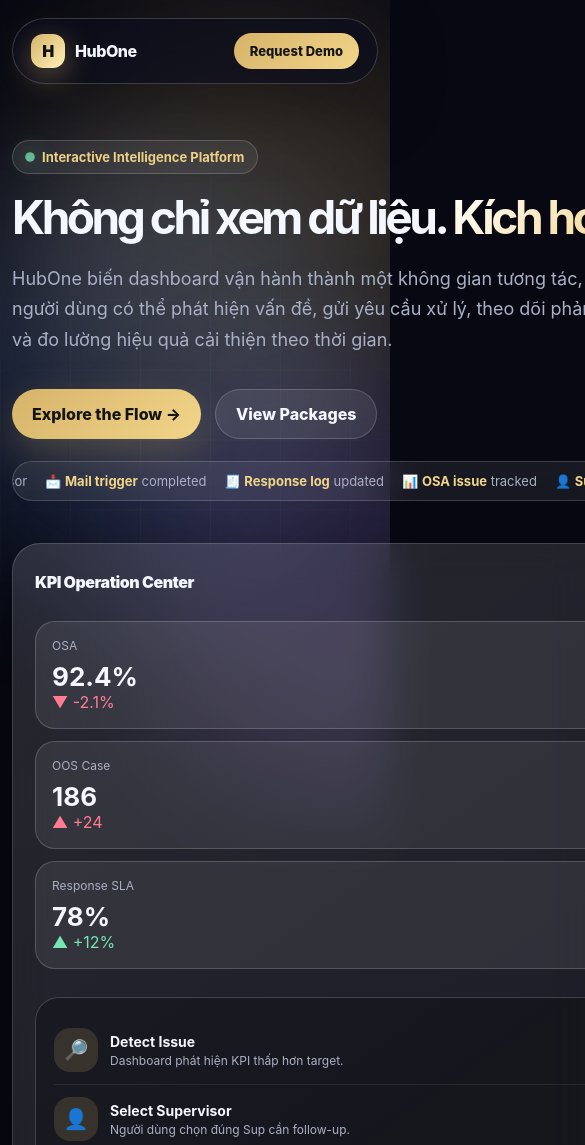
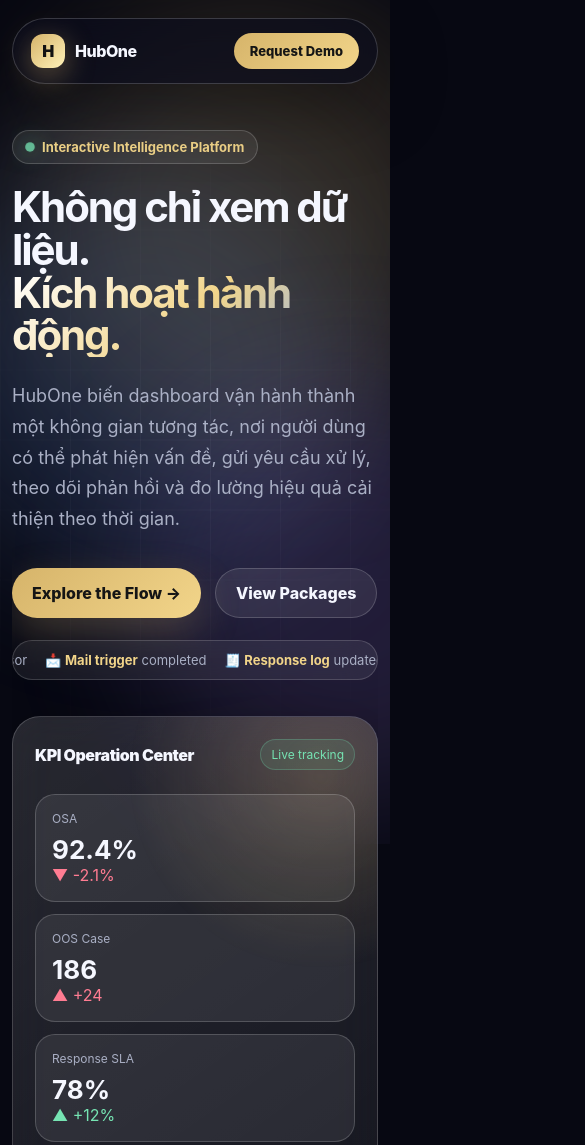
Before and after one commit to supporthubone-maker/hubone-demo, a plain HTML site: page index.html in a window 390 px wide. Shown: the top 1145 px of the page, 585 px wide, since content can reach past the window. Drawn offline with Linux system fonts and the light colour scheme.

Commit message:
Update index.html

```diff
--- a/index.html
+++ b/index.html
@@ -8,7 +8,6 @@
   <style>
     :root {
       --bg: #070812;
-      --bg-2: #0e1024;
       --card: rgba(255, 255, 255, 0.08);
       --card-2: rgba(255, 255, 255, 0.12);
       --border: rgba(255, 255, 255, 0.18);
@@ -19,7 +18,6 @@
       --blue: #7aa8ff;
       --green: #76e4b3;
       --red: #ff7c92;
-      --purple: #b18cff;
       --shadow: 0 30px 80px rgba(0, 0, 0, 0.45);
       --radius: 28px;
     }
@@ -39,6 +37,7 @@
       background: var(--bg);
       color: var(--text);
       overflow-x: hidden;
+      width: 100%;
     }
 
     a {
@@ -51,10 +50,7 @@
       margin: 0 auto;
     }
 
-    /* =========================
-       DYNAMIC BACKGROUND
-    ========================= */
-
+    /* BACKGROUND */
     .animated-bg {
       position: fixed;
       inset: 0;
@@ -111,12 +107,8 @@
     }
 
     @keyframes orbFloat {
-      from {
-        transform: translate3d(0, 0, 0) scale(1);
-      }
-      to {
-        transform: translate3d(40px, -60px, 0) scale(1.12);
-      }
+      from { transform: translate3d(0, 0, 0) scale(1); }
+      to { transform: translate3d(40px, -60px, 0) scale(1.12); }
     }
 
     .data-particle {
@@ -152,10 +144,7 @@
       }
     }
 
-    /* =========================
-       NAV
-    ========================= */
-
+    /* NAV */
     .nav {
       position: fixed;
       top: 18px;
@@ -214,18 +203,21 @@
       font-weight: 800;
     }
 
-    /* =========================
-       HERO
-    ========================= */
-
+    /* HERO - FIX FIT SCREEN */
     .hero {
       min-height: 100vh;
       display: grid;
-      grid-template-columns: 1.05fr 0.95fr;
-      gap: 42px;
+      grid-template-columns: minmax(0, 0.95fr) minmax(360px, 0.8fr);
+      gap: 36px;
       align-items: center;
       padding: 140px 0 80px;
       position: relative;
+      overflow: hidden;
+    }
+
+    .hero > div:first-child {
+      min-width: 0;
+      max-width: 760px;
     }
 
     .eyebrow {
@@ -257,13 +249,16 @@
     }
 
     h1 {
-      font-size: clamp(46px, 7vw, 88px);
-      line-height: 0.95;
-      letter-spacing: -0.075em;
+      font-size: clamp(42px, 5.6vw, 76px);
+      line-height: 1.02;
+      letter-spacing: -0.065em;
       margin-bottom: 24px;
+      max-width: 760px;
+      overflow-wrap: normal;
     }
 
     .gradient-text {
+      display: inline-block;
       background: linear-gradient(135deg, #ffffff, var(--gold-2), var(--blue));
       -webkit-background-clip: text;
       color: transparent;
@@ -301,12 +296,7 @@
       content: "";
       position: absolute;
       inset: 0;
-      background: linear-gradient(
-        120deg,
-        transparent,
-        rgba(255,255,255,0.35),
-        transparent
-      );
+      background: linear-gradient(120deg, transparent, rgba(255,255,255,0.35), transparent);
       transform: translateX(-120%);
       transition: 0.6s;
     }
@@ -334,6 +324,7 @@
     .live-ticker {
       margin-top: 22px;
       width: 100%;
+      max-width: 720px;
       overflow: hidden;
       border-radius: 999px;
       border: 1px solid rgba(255,255,255,0.16);
@@ -365,7 +356,10 @@
     }
 
     .hero-card {
-      min-height: 560px;
+      min-height: 520px;
+      width: 100%;
+      max-width: 520px;
+      justify-self: end;
       border: 1px solid var(--border);
       border-radius: var(--radius);
       background:
@@ -520,12 +514,12 @@
 
     .chip-1 {
       top: 110px;
-      right: -22px;
+      right: -10px;
     }
 
     .chip-2 {
       bottom: 90px;
-      left: -28px;
+      left: -10px;
       animation-delay: 1s;
     }
 
@@ -534,10 +528,7 @@
       50% { transform: translateY(-18px); }
     }
 
-    /* =========================
-       GENERAL SECTION
-    ========================= */
-
+    /* SECTION */
     section {
       padding: 90px 0;
     }
@@ -605,12 +596,7 @@
       left: -80%;
       width: 80%;
       height: 240%;
-      background: linear-gradient(
-        120deg,
-        transparent,
-        rgba(255,255,255,0.14),
-        transparent
-      );
+      background: linear-gradient(120deg, transparent, rgba(255,255,255,0.14), transparent);
       transform: rotate(18deg);
       transition: 0.8s ease;
     }
@@ -645,10 +631,7 @@
       font-size: 15px;
     }
 
-    /* =========================
-       HOW FLOW
-    ========================= */
-
+    /* HOW */
     .how-flow {
       display: grid;
       grid-template-columns: repeat(6, 1fr);
@@ -678,17 +661,9 @@
     }
 
     @keyframes beamFlow {
-      0% {
-        filter: hue-rotate(0deg);
-        opacity: 0.25;
-      }
-      50% {
-        opacity: 1;
-      }
-      100% {
-        filter: hue-rotate(40deg);
-        opacity: 0.25;
-      }
+      0% { filter: hue-rotate(0deg); opacity: 0.25; }
+      50% { opacity: 1; }
+      100% { filter: hue-rotate(40deg); opacity: 0.25; }
     }
 
     .step {
@@ -724,10 +699,7 @@
       line-height: 1.55;
     }
 
-    /* =========================
-       DEMO
-    ========================= */
-
+    /* DEMO */
     .demo-wrap {
       display: grid;
       grid-template-columns: 0.9fr 1.1fr;
@@ -821,10 +793,7 @@
       background: rgba(255,124,146,0.13);
     }
 
-    /* =========================
-       PACKAGE
-    ========================= */
-
+    /* PACKAGE */
     .package-card {
       position: relative;
       overflow: hidden;
@@ -862,10 +831,7 @@
       margin-right: 8px;
     }
 
-    /* =========================
-       VALUE
-    ========================= */
-
+    /* VALUE */
     .value-band {
       padding: 44px;
       border-radius: 34px;
@@ -895,10 +861,7 @@
       font-size: 13px;
     }
 
-    /* =========================
-       SCROLL REVEAL
-    ========================= */
-
+    /* REVEAL */
     .reveal {
       opacity: 0;
       transform: translateY(34px);
@@ -910,10 +873,7 @@
       transform: translateY(0);
     }
 
-    /* =========================
-       TOAST
-    ========================= */
-
+    /* TOAST */
     .toast {
       position: fixed;
       right: 24px;
@@ -960,12 +920,34 @@
       line-height: 1.5;
     }
 
-    /* =========================
-       RESPONSIVE
-    ========================= */
+    /* RESPONSIVE */
+    @media (max-width: 1180px) {
+      .hero {
+        grid-template-columns: 1fr;
+        padding-top: 130px;
+      }
+
+      .hero > div:first-child {
+        max-width: 900px;
+      }
+
+      h1 {
+        max-width: 900px;
+        font-size: clamp(44px, 7vw, 72px);
+      }
+
+      .hero-card {
+        justify-self: center;
+        max-width: 680px;
+        width: 100%;
+      }
+
+      .live-ticker {
+        max-width: 900px;
+      }
+    }
 
     @media (max-width: 980px) {
-      .hero,
       .demo-wrap {
         grid-template-columns: 1fr;
       }
@@ -1016,7 +998,8 @@
       }
 
       h1 {
-        font-size: 46px;
+        font-size: 42px;
+        letter-spacing: -0.05em;
       }
 
       section {
@@ -1027,7 +1010,6 @@
 </head>
 
 <body>
-  <!-- BACKGROUND -->
   <div class="animated-bg">
     <div class="grid-layer"></div>
     <div class="orb orb-1"></div>
@@ -1042,7 +1024,6 @@
     <div class="data-particle p6">⚡</div>
   </div>
 
-  <!-- NAV -->
   <nav class="nav">
     <a href="#" class="brand">
       <div class="brand-mark">H</div>
@@ -1061,7 +1042,6 @@
   </nav>
 
   <main>
-    <!-- HERO -->
     <section class="hero page">
       <div>
         <div class="eyebrow">
@@ -1070,7 +1050,7 @@
         </div>
 
         <h1>
-          Không chỉ xem dữ liệu.
+          Không chỉ xem dữ liệu.<br />
           <span class="gradient-text">Kích hoạt hành động.</span>
         </h1>
 
@@ -1172,7 +1152,6 @@
       </div>
     </section>
 
-    <!-- WHY -->
     <section id="why" class="page">
       <div class="section-head reveal">
         <div class="section-label">Why HubOne</div>
@@ -1204,7 +1183,6 @@
       </div>
     </section>
 
-    <!-- HOW -->
     <section id="how" class="page">
       <div class="section-head reveal">
         <div class="section-label">How it works</div>
@@ -1253,7 +1231,6 @@
       </div>
     </section>
 
-    <!-- USE CASE -->
     <section id="usecase" class="page">
       <div class="section-head reveal">
         <div class="section-label">Use Cases</div>
@@ -1302,7 +1279,6 @@
       </div>
     </section>
 
-    <!-- DEMO -->
     <section id="demo" class="page">
       <div class="section-head reveal">
         <div class="section-label">Demo Experience</div>
@@ -1380,7 +1356,6 @@
       </div>
     </section>
 
-    <!-- PACKAGE -->
     <section id="package" class="page">
       <div class="section-head reveal">
         <div class="section-label">Service Packages</div>
@@ -1429,7 +1404,6 @@
       </div>
     </section>
 
-    <!-- VALUE -->
     <section class="page">
       <div class="value-band reveal">
         <h2>Dashboard chỉ cho bạn thấy điều gì đang xảy ra.<br />HubOne giúp bạn làm điều gì đó với nó.</h2>
@@ -1447,17 +1421,11 @@
   </footer>
 
   <script>
-    // =========================
-    // DEFAULT DEADLINE
-    // =========================
     const deadlineInput = document.getElementById("deadline");
     const d = new Date();
     d.setDate(d.getDate() + 3);
     deadlineInput.value = d.toISOString().split("T")[0];
 
-    // =========================
-    // SEND REQUEST DEMO
-    // =========================
     function sendRequest() {
       const supName = document.getElementById("supName").value;
       const kpiName = document.getElementById("kpiName").value;
@@ -1481,9 +1449,6 @@
       );
     }
 
-    // =========================
-    // CUSTOM TOAST
-    // =========================
     function createToast(title, message) {
       const oldToast = document.querySelector(".toast");
       if (oldToast) oldToast.remove();
@@ -1510,9 +1475,6 @@
       }, 4200);
     }
 
-    // =========================
-    // SCROLL REVEAL
-    // =========================
     const revealItems = document.querySelectorAll(".reveal");
 
     const revealObserver = new IntersectionObserver(
@@ -1524,16 +1486,11 @@
           }
         });
       },
-      {
-        threshold: 0.16
-      }
+      { threshold: 0.16 }
     );
 
     revealItems.forEach(item => revealObserver.observe(item));
 
-    // =========================
-    // COUNTER ANIMATION
-    // =========================
     const counters = document.querySelectorAll(".counter");
 
     const counterObserver = new IntersectionObserver(
@@ -1545,9 +1502,7 @@
           }
         });
       },
-      {
-        threshold: 0.7
-      }
+      { threshold: 0.7 }
     );
 
     counters.forEach(counter => counterObserver.observe(counter));
@@ -1578,9 +1533,6 @@
       requestAnimationFrame(update);
     }
 
-    // =========================
-    // HERO CARD MOUSE PARALLAX
-    // =========================
     const heroCard = document.querySelector(".hero-card");
 
     if (heroCard) {
```
